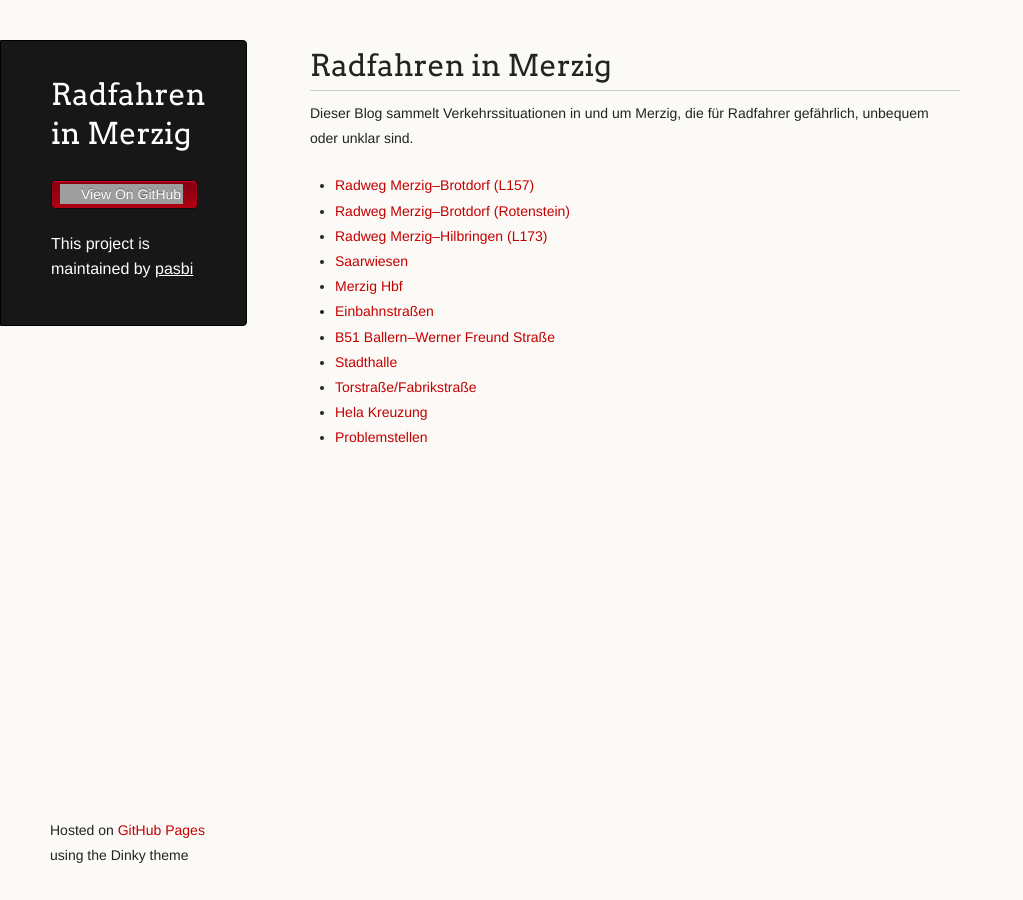
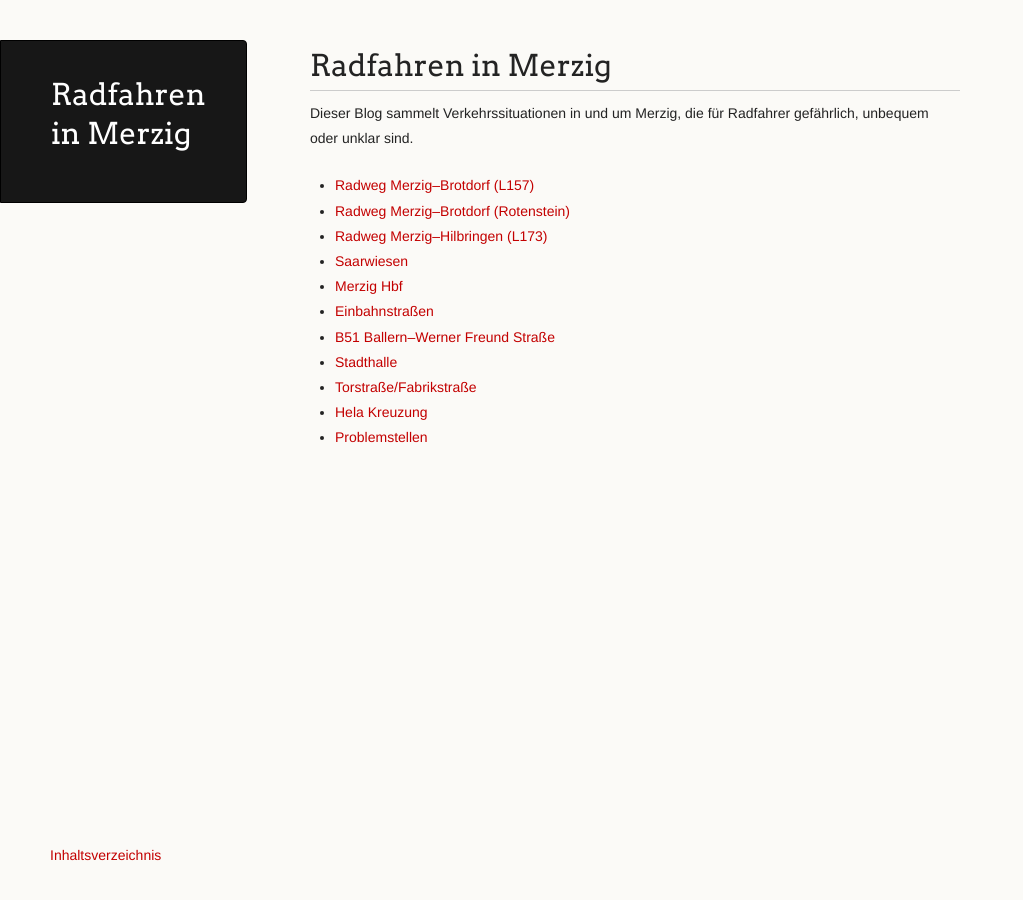
Before and after one commit to pasbi/Rad, a Jekyll site: the page built from index.md, in a window 1280 px wide. Shown: the whole page, without its empty margins (0-1023 px from the left). Built offline with Jekyll 4.4.1, drawn with Linux system fonts in a browser that asks for light colours; our own code applies the rules of GitHub Pages for plain Markdown files; the repository's description, which GitHub fills in, is left out; grey boxes are pictures that could not be loaded.

Commit message:
improve layout

```diff
--- a/_layouts/default.html
+++ b/_layouts/default.html
@@ -17,24 +17,6 @@
       <header>
         <h1 class="header">{{ site.title | default: site.github.repository_name }}</h1>
         <p class="header">{{ site.description | default: site.github.project_tagline }}</p>
-
-        <ul>
-          {% if site.show_downloads %}
-            <li class="download"><a class="buttons" href="{{ site.github.zip_url }}">Download ZIP</a></li>
-            <li class="download"><a class="buttons" href="{{ site.github.tar_url }}">Download TAR</a></li>
-          {% endif %}
-          <li><a class="buttons github" href="{{ site.github.repository_url }}">View On GitHub</a></li>
-        </ul>
-
-        {% if site.github.is_project_page %}
-          <p class="header">This project is maintained by <a class="header name" href="{{ site.github.owner_url }}">{{ site.github.owner_name }}</a></p>
-        {% endif %}
-
-        {% if site.github.is_user_page %}
-          <ul>
-            <li><a class="buttons github" href="{{ site.github.owner_url }}">GitHub Profile</a></li>
-          </ul>
-        {% endif %}
       </header>
 
       <section>
@@ -42,7 +24,11 @@
       </section>
 
       <footer>
-        <p><small>Hosted on <a href="https://pages.github.com">GitHub Pages</a> using the Dinky theme</small></p>
+        <p>
+          <small>
+            <a href="Rad">Inhaltsverzeichnis</a>
+          </small>
+        </p>
       </footer>
     </div>
     <!--[if !IE]><script>fixScale(document);</script><![endif]-->
```
